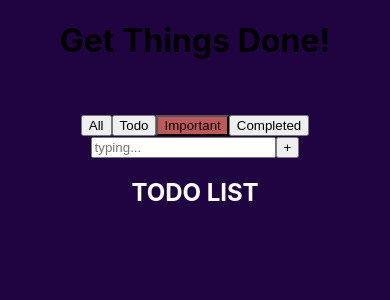
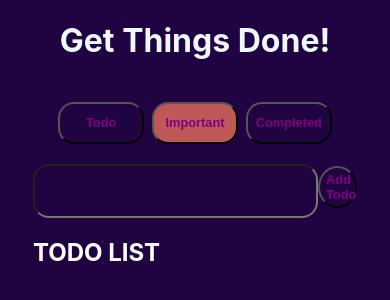
Before and after one commit to gizemayegul/todo_APP, a React (Create React App) app: page / in a window 390 px wide. Shown: the top 300 px of the page. Built offline with nearby package versions, Linux system fonts and the light colour scheme.

Commit message:
changed responsive, and added new hovers

```diff
--- a/src/App.js
+++ b/src/App.js
@@ -1,7 +1,6 @@
 import React from 'react';
 import TodoComponent from './components/TodoComponent';
 import Header from './components/Header';
-import Footer from './components/Footer';
 import { useReducer, useState } from "react";
 import { v4 as uuid } from 'uuid';
 
@@ -66,9 +65,14 @@ function App() {
 
   const handleAdd = (e) => {
     e.preventDefault();
-    dispatch({ type: "ADD", payload: item })
-    setItem('')
-  }
+    if (item.trim() === '') {
+      // If the input field is empty or contains only whitespace, do nothing
+      return;
+    }
+
+    dispatch({ type: "ADD", payload: item });
+    setItem('');
+  };
   const handleNewTodo = (e) => {
     e.preventDefault();
     setItem(e.target.value)
@@ -85,7 +89,7 @@ function App() {
     dispatch({ type: "FLAG", id: todo.id })
   }
 
-  const completedTodos = todos.filter((todo => todo.completed === true));
+  const completedTodos = todos.filter((todo) => todo.completed && !todo.flag);
   const notCompletedTodos = todos.filter((todo => todo.completed === false && todo.flag === false));
   const importantTodos = todos.filter((todo => todo.flag === true));
   return (
--- a/src/components/TodoComponent.js
+++ b/src/components/TodoComponent.js
@@ -8,12 +8,9 @@ import { faTrash, faFlag } from '@fortawesome/free-solid-svg-icons';
 const TodoComponent = (props) => {
 
     return (
-        <div className="todolist">
-            <aside>
-                <div>
-                    <button onClick={props.handleShowAll}>
-                        <span >All </span>
-                    </button>
+
+        <div className='app-wrapper'>
+            <div className='filter-buttons'>
                 <button onClick={props.handleShowTodo} >
                     <span >Todo </span>
                 </button>
@@ -25,31 +22,31 @@ const TodoComponent = (props) => {
                     <span >Completed</span></button>
             </div>
 
-            </aside>
-            <main className='main'>
-                {props.showTodo && (<div>
+
+            <div className='input-container'>
+                {props.showTodo && (
+                    <div>
                         <form onSubmit={props.handleAdd}>
                             <input
-                            className='input-field'
-                            placeholder='typing...'
+                                className='input-addtodo'
                                 onChange={props.handleNewTodo}
                                 value={props.item}
                                 type='text'
                                 id='text'
                             />
                             <label htmlFor='text'></label>
-                        <button type="submit" >
-                            <span>+</span>
+                            <button className='input-button' type="submit" >
+                                Add Todo
                             </button>
                         </form>
                         <div>
                             <div>
-                            <h2 style={{color:'white'}}>TODO LIST</h2>
+                                <h2 style={{ color: 'white' }}>TODO LIST</h2>
                             </div>
-                        <div className='lists'>
-                            <ul>
+                            <div className='todo-lists'>
+                                <ul className='todo-container'>
                                     {props.notCompletedTodos.map(todo => (
-                                    <li className='list'
+                                        <li className='todo'
                                             key={todo.id}
                                         >
                                             <label htmlFor='item1'>
@@ -62,10 +59,10 @@ const TodoComponent = (props) => {
                                             </label>
                                             <span >
                                                 <span onClick={() => props.handleDelete(todo)}>
-                                                <FontAwesomeIcon icon={faTrash} />
+                                                    <FontAwesomeIcon icon={faTrash} className='icons-delete' />
                                                 </span>
                                                 <span onClick={() => props.handleFlag(todo)}>
-                                                <FontAwesomeIcon icon={faFlag} />
+                                                    <FontAwesomeIcon icon={faFlag} className='icons-flag' />
                                                 </span>
 
                                             </span>
@@ -78,19 +75,53 @@ const TodoComponent = (props) => {
                     </div>)}
                 {props.showCompleted && (
                     <div>
-                        <label class="todo-label" htmlFor='todo-list'>COMPLETED LIST</label>
-                        <ul
-                            id="todo-list"
+                        <div>
+                            <h2 style={{ color: 'white' }}>COMPLETED</h2>
+                        </div>
+                        <div className='todo-lists'>
+                            <ul className='todo-container' >
+                                {props.completedTodos.map(todo => (
+                                    <li
+                                        className='todo'
+                                        key={todo.id}
+                                    >
+                                        <label htmlFor='items'>
+                                            <input
 
+                                                type='checkbox'
+                                                checked={todo.completed}
+                                                onChange={() => props.handleComplete(todo)}
+                                            />
+                                            {todo.name}
+                                        </label>
+                                        <span >
+                                            <span onClick={() => props.handleDelete(todo)}>
+                                                <FontAwesomeIcon icon={faTrash} className='icons-delete' />
+                                            </span>
+                                            <span >
+                                                <FontAwesomeIcon onClick={() => props.handleFlag(todo)} icon={faFlag} className='icons-flag' />
+                                            </span>
+
+                                        </span>
+                                    </li>
+                                ))}
+                            </ul>
+                        </div>
+                    </div>
+                )}
+                {props.important && (
+                    <div>
+                        <div>
+                            <h2 style={{ color: 'white' }}>IMPORTANT LIST</h2>
+                        </div>
+                        <div className='todo-lists'>
+                            <ul className='todo-container'
 
                             >
-                            {props.completedTodos.map(todo => (
-                                <li
+                                {props.importantTodos.map(todo => (
+                                    <li className='todo'
+                                        key={todo.id}
 
-                                    key={todo.id}
-                                    style={{
-                                        textDecoration: todo.completed ? 'line-through' : 'none',
-                                    }}
 
                                     >
                                         <label htmlFor='items'>
@@ -104,10 +135,10 @@ const TodoComponent = (props) => {
                                         </label>
                                         <span >
                                             <span onClick={() => props.handleDelete(todo)}>
-                                            <FontAwesomeIcon icon={faTrash} />
+                                                <FontAwesomeIcon icon={faTrash} className='icons-delete' />
                                             </span>
                                             <span >
-                                            <FontAwesomeIcon onClick={() => props.handleFlag(todo)} icon={faFlag} />
+                                                <FontAwesomeIcon onClick={() => props.handleFlag(todo)} className='icons-flag' icon={faFlag} />
                                             </span>
 
                                         </span>
@@ -115,47 +146,9 @@ const TodoComponent = (props) => {
                                 ))}
                             </ul>
                         </div>
-                )}
-                {props.important && (
-                    <div>
-                        <label class="todo-label" htmlFor='todo-list'>IMPORTANT LIST</label>
-                        <ul
-                            id="todo-list"
-
-
-                        >
-                            {props.importantTodos.map(todo => (
-                                <li
-                                    key={todo.id}
-                                    style={{
-                                        textDecoration: todo.completed ? 'line-through' : 'none',
-                                    }}
-
-                                >
-                                    <label htmlFor='items'>
-                                        <input
-
-                                            type='checkbox'
-                                            checked={todo.completed}
-                                            onChange={() => props.handleComplete(todo)}
-                                        />
-                                        {todo.name}
-                                    </label>
-                                    <span >
-                                        <span onClick={() => props.handleDelete(todo)}>
-                                            <FontAwesomeIcon icon={faTrash} />
-                                        </span>
-                                        <span >
-                                            <FontAwesomeIcon onClick={() => props.handleFlag(todo)} className='flag-icon' icon={faFlag} />
-                                        </span>
-
-                                    </span>
-                                </li>
-                            ))}
-                        </ul>
                     </div>
                 )}
-            </main>
+            </div>
 
         </div>
     );
--- a/src/index.css
+++ b/src/index.css
@@ -2,6 +2,8 @@ body {
   margin: 0;
   padding: 0;
   height: 100%;
+  width: 100%;
+  background-color: #200441;
   font-family: -apple-system, BlinkMacSystemFont, 'Segoe UI', 'Roboto', 'Oxygen',
     'Ubuntu', 'Cantarell', 'Fira Sans', 'Droid Sans', 'Helvetica Neue',
     sans-serif;
@@ -15,87 +17,169 @@ code {
     monospace;
 }
 
-body {
-  margin: 0;
-  display: flex;
-  background-color: #200441;
-  min-width: 320px;
-  min-height: 100vh;
-  overflow-x: hidden;
-}
 
-#root {
-  max-width: 1280px;
-  width: 100%;
-  margin: 0 auto;
-  padding: 2rem;
-  text-align: center;
-}
-
-@media (max-width: 480px) {
-  #root {
-    padding-top: 0;
-  }
-}
-
-.App {
+.header{
   display: flex;
   align-items: center;
   justify-content: center;
-  flex-direction: column;
-  gap: 1rem;
-
-  @media (min-width:360px) {
-    gap: 2rem;
-  }
 }
 
-.main {
-  display: flex;
-  justify-content: center;
-  align-content: center;
+.header h1{
+  color: aliceblue;
 }
 
-.lists {
+.app-wrapper {
+
   display: flex;
-}
-
-.list {
-  border-radius: 8px;
-  display: flex;
-  justify-content: space-between;
   align-items: center;
-  position: relative;
-  background-color: #200441;
-  color: aliceblue;
-  padding: 1rem;
-  height: 2rem;
-  width: 1000px;
+  flex-direction: column;
 
 
 }
 
-@media (max-width: 768px) {
-  .list {
-    width: 100%;
-    width: 600px;
-  }
+.filter-buttons{
+  display: flex;
+  align-items: center;
+  justify-content: space-between;
+  margin: 1rem;
+}
+
+.filter-buttons button{
+  padding: 0.5rem;
+  margin: 1rem;
+  border-radius: 1rem;
+  font-size: 1rem;
+  width: 16vw;
+  height: 8vh;
+  font-size: 1.5rem;
+  flex-wrap: wrap;
+  /* Use word-wrap or overflow-wrap to wrap text */
+  word-wrap: break-word; /* Use 'break-word' for non-standard word breaking behavior */
+  /* or */
+  overflow-wrap: break-word;
+  background-color: #200441;
+  color: purple;
+  font-weight: bolder;
 
 
 }
 
-@media (max-width: 480px) {
-  .list {
-    flex-direction: column;
-    width: 100%;
 
-  }
+
+
+
+.input-container{
+  display: flex;
+  align-items: center;
+  justify-content: space-between;
+
+}
+
+.input-addtodo{
+  width: 70vw;
+  height: 8vh;
+  border-radius: 1rem;
+  flex-wrap: wrap;
+  /* Use word-wrap or overflow-wrap to wrap text */
+  word-wrap: break-word; /* Use 'break-word' for non-standard word breaking behavior */
+  /* or */
+  overflow-wrap: break-word;
+  background-color: #200441;
+  color: white;
+  font-weight: bolder;
+  font-size: 1.5rem;
+
+
+}
+
+.input-button{
+  width: 6vw;
+  height:8vh;
+  font-size: 1rem;
+  border-radius: 1rem;
+  margin: 1rem;
+  background-color: #200441;
+  color: purple;
+  font-weight: bolder;
+}
+
+.todo-lists{
+  display: flex;
+  align-items: center;
+  justify-content: space-between;
+  margin: 0;
+  padding: 0;
+}
+
+.todo-container{
+  margin: 0;
+  padding: 0;
+
+}
+
+.todo{
+  display: flex;
+  color: white;
+  align-items: center;
+  justify-content: space-between;
+  width: 75vw;
+  height: 4vh;
+  border: 1px solid;
+  list-style: none;
+  border-radius: 1rem;
+  padding: 1rem;
+  margin: 0.5rem;
+  box-shadow: -4px -4px 5px #200441, 4px 4px 5px #000000;
 }
 
 
-  .list:hover {
-    background-color: #4b0a97;
+.todo:hover, .filter-buttons button:hover, .input-addtodo:hover,.input-button:hover{
     scale: 1.04;
     transition: 0ms;
-    border-left: 4px solid purple
+}
+
+.icons-flag{
+  margin: 1rem;
+  color: red;
+}
+
+.icons-delete{
+  margin: 1rem;
+  color: purple;
+}
+
+
+@media (max-width:768px) {
+  .filter-buttons {
+    align-items: flex-start;
   }
+
+  .filter-buttons button{
+    margin:0.25rem;
+    padding: 0.2rem;
+    width: 22vw;
+    height: 5vh;
+    font-size: 0.8rem;
+
+
+  }
+  .input-addtodo{
+    height: 5vh;
+    padding: 0.25rem;
+
+
+  }
+  .input-button{
+    font-size: 0.8rem;
+    width: 10vw;
+    height: 5vh;
+    margin: 0;
+    font-weight: bolder;
+    border-radius: 50%;
+
+  }
+
+  .icons-delete,.icons-flag{
+    margin: 0.5rem;
+  }
+}
```
Also changed, not shown: src/components/Footer.js (deleted, +0 -14 lines), src/components/TodoComponent1.js (added, +163 -0 lines). Lines whose indentation alone changed are shown as unchanged.
